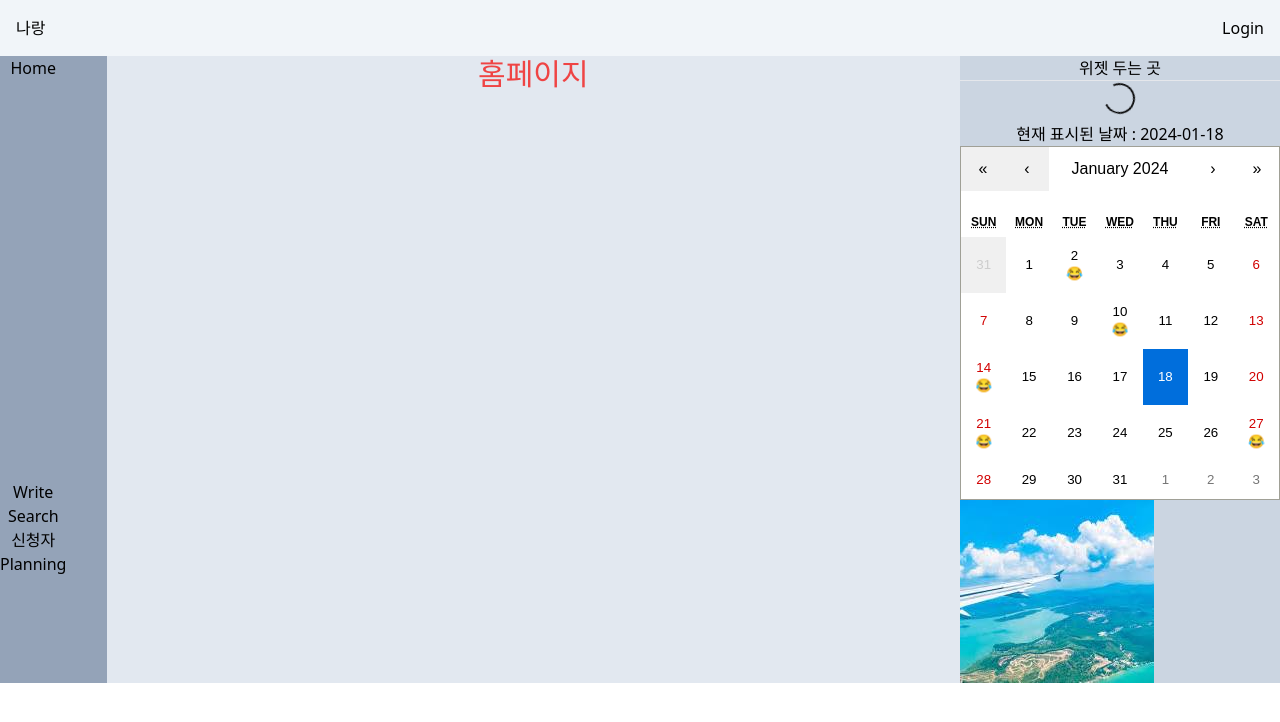
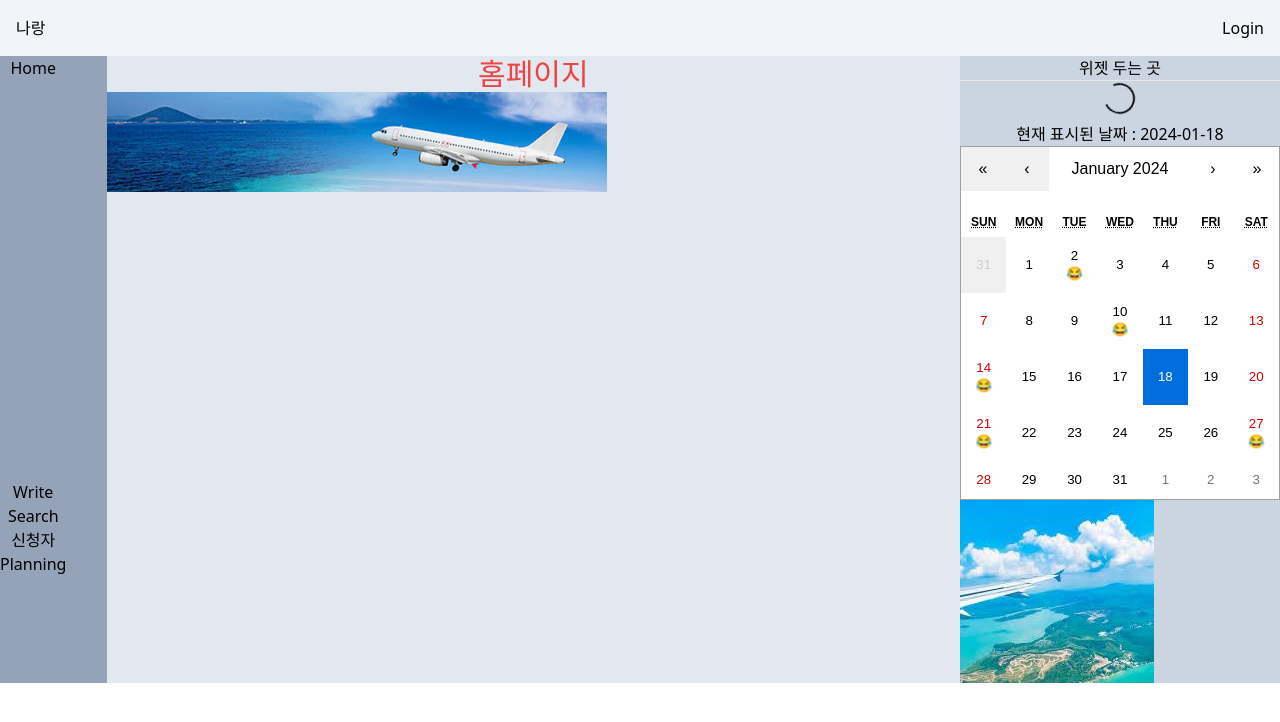
Before and after one commit to narang-trip/frontend, a React (Vite) app in the folder frontend/: page / in a window 1280 px wide. Shown: the top 722 px of the page. Built offline with nearby package versions, Linux system fonts and the light colour scheme.

Commit message:
docs: add calendar feature and practice css of animation

```diff
--- /dev/null
+++ b/frontend/src/components/Concept.jsx
@@ -0,0 +1,9 @@
+import { Fragment } from "react";
+
+
+export default function Concept() {
+
+  return <div className="flex">
+
+  </div>
+}
--- a/frontend/src/components/MainNavigation.jsx
+++ b/frontend/src/components/MainNavigation.jsx
@@ -3,7 +3,7 @@ import { NavLink } from "react-router-dom";
 function MainNavigation() {
   return (
     <div>
-      <nav className=" flex items-center">
+      <nav className=" flex items-center" >
         <ul className="text-center">
           <li className="mb-[400px]">
             <NavLink to="/" end>
--- a/frontend/src/pages/Home.jsx
+++ b/frontend/src/pages/Home.jsx
@@ -1,10 +1,14 @@
-import { Fragment } from "react";
+import { Fragment, useEffect } from "react";
 import Button from "../ui/Button";
 
 export default function HomePage() {
   return (
-    <div >
+    <div>
       <div className="text-3xl text-red-500 text-center">홈페이지</div>
+      <img src="/assets/travelBanner.jpg" className="object-cover w-[500px] h-[100px]"/>
+      <div className="w-auto">
+
+      </div>
     </div>
   );
 }
```
Also changed, not shown: frontend/public/assets/travelBanner.jpg (added).
